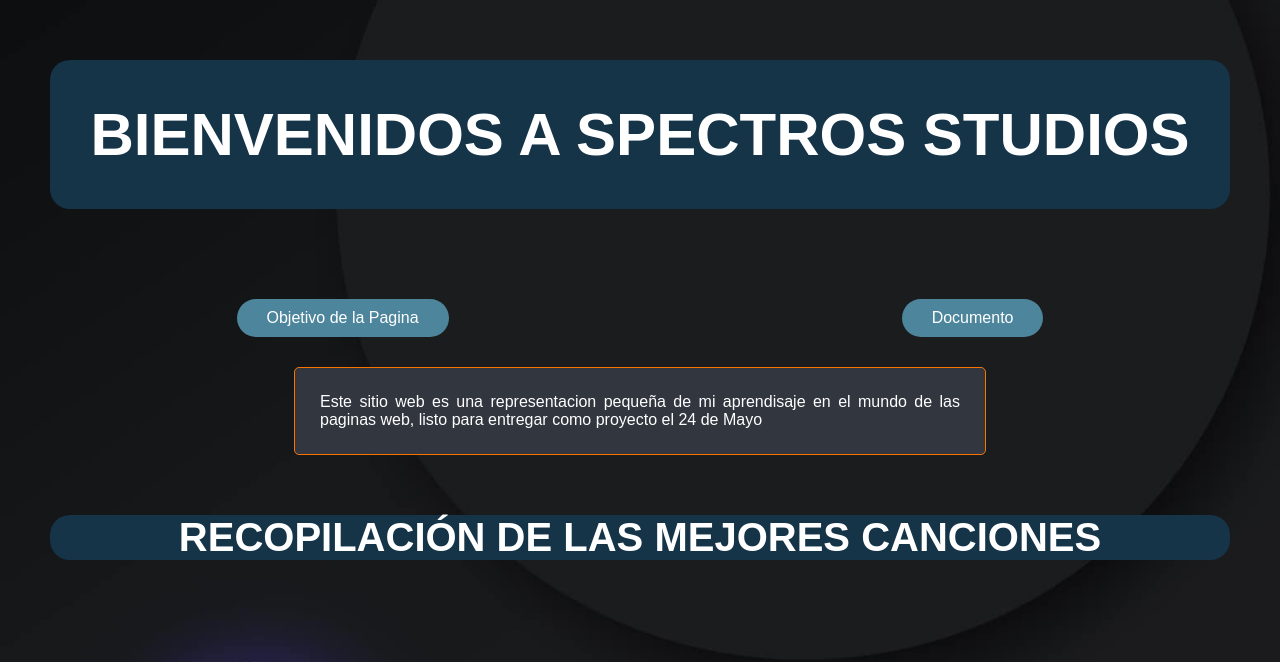
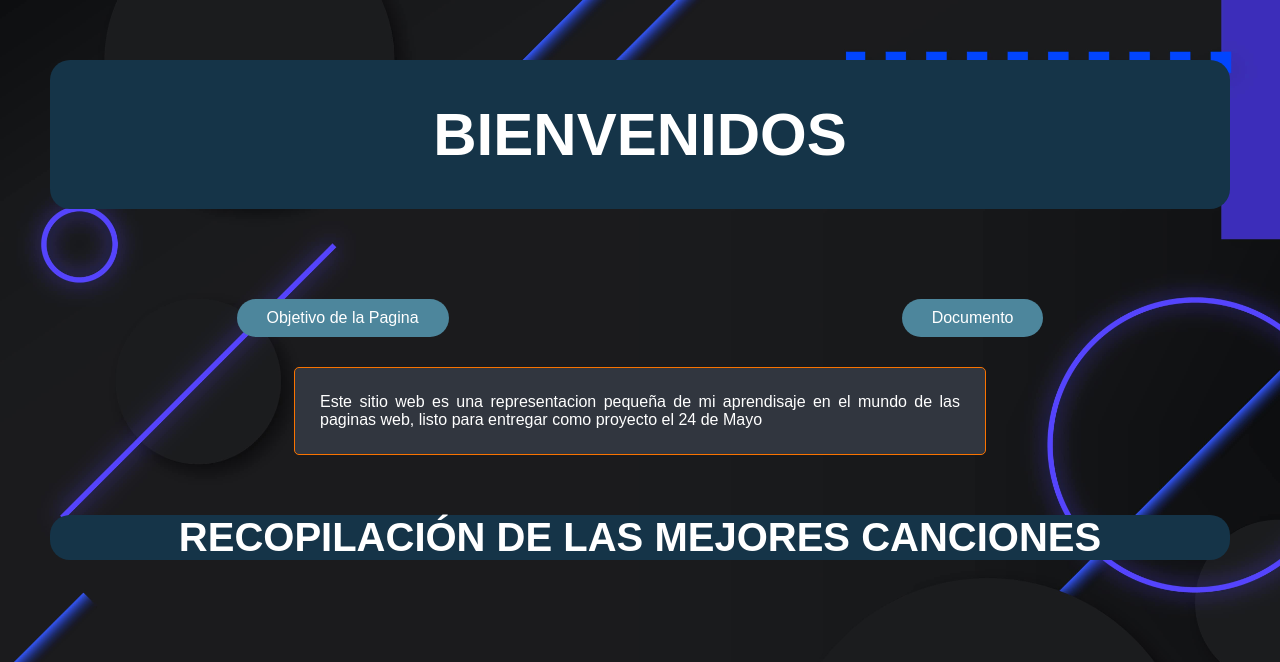
Before and after one commit to TheBrake/Hosting, a plain HTML site: page index.html in a window 1280 px wide. Shown: the top 662 px of the page. Drawn offline with Linux system fonts and the light colour scheme; a web font is replaced by a local one.

Commit message:
Add files via upload

```diff
--- a/index.html
+++ b/index.html
@@ -13,6 +13,7 @@
             background-image: url('JP/fondo-min.jpg');
             background-size: cover;
             background-repeat: no-repeat;
+            background-attachment: fixed;
             margin: 0;
         }
     </style>
@@ -22,7 +23,7 @@
 
     <!-- El h1 es el tamaño de la letra mas grande-->
     <!-- id es un identificador, para que solo esa linea se le pueda cambiar el color -->
-    <h1 id="MenesajeB">BIENVENIDOS A SPECTROS STUDIOS</h1>
+    <h1 id="MenesajeB">BIENVENIDOS</h1>
 
     <nav>
         <button class="boton" onclick="accion()">Menu</button>
```
